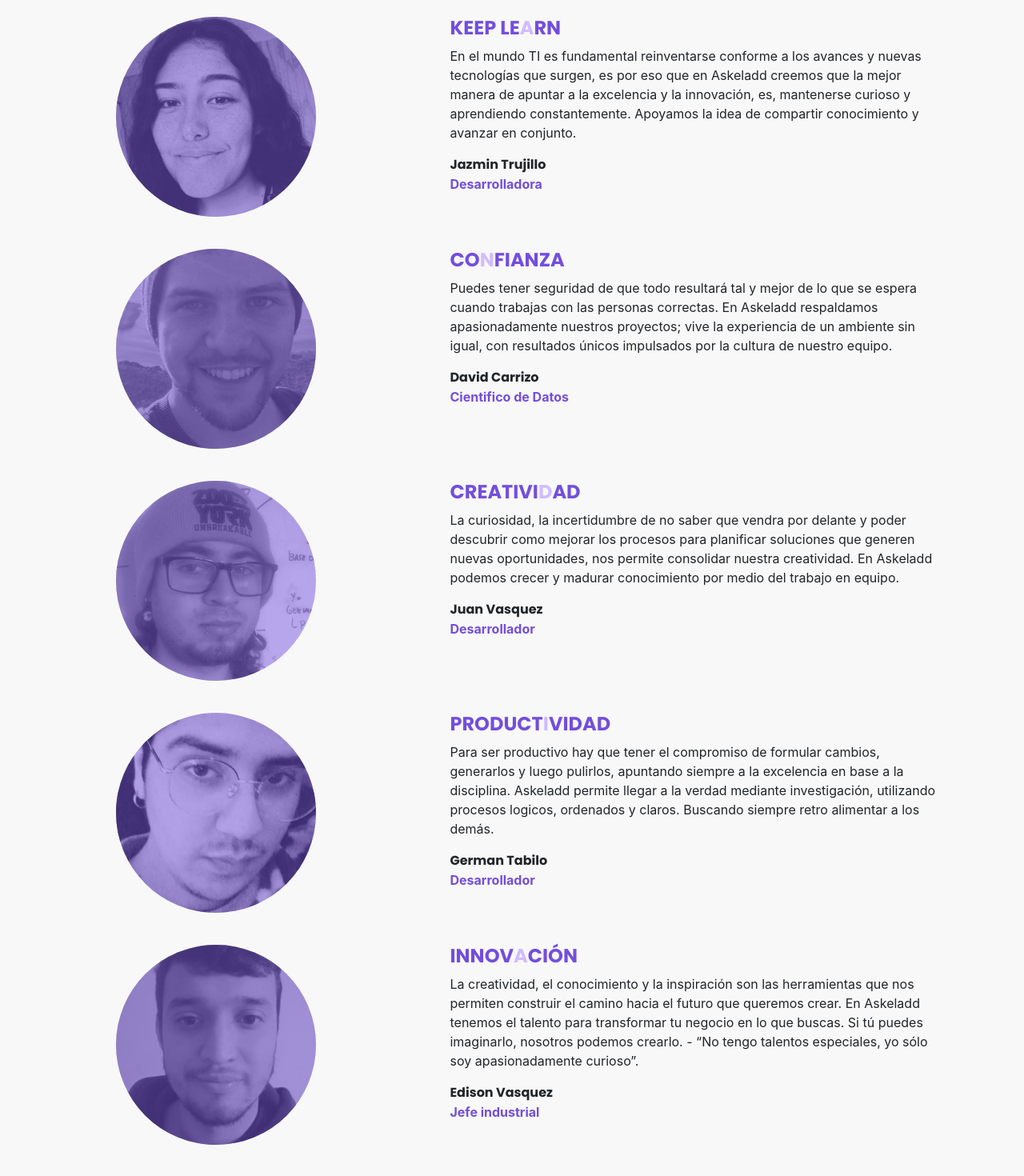
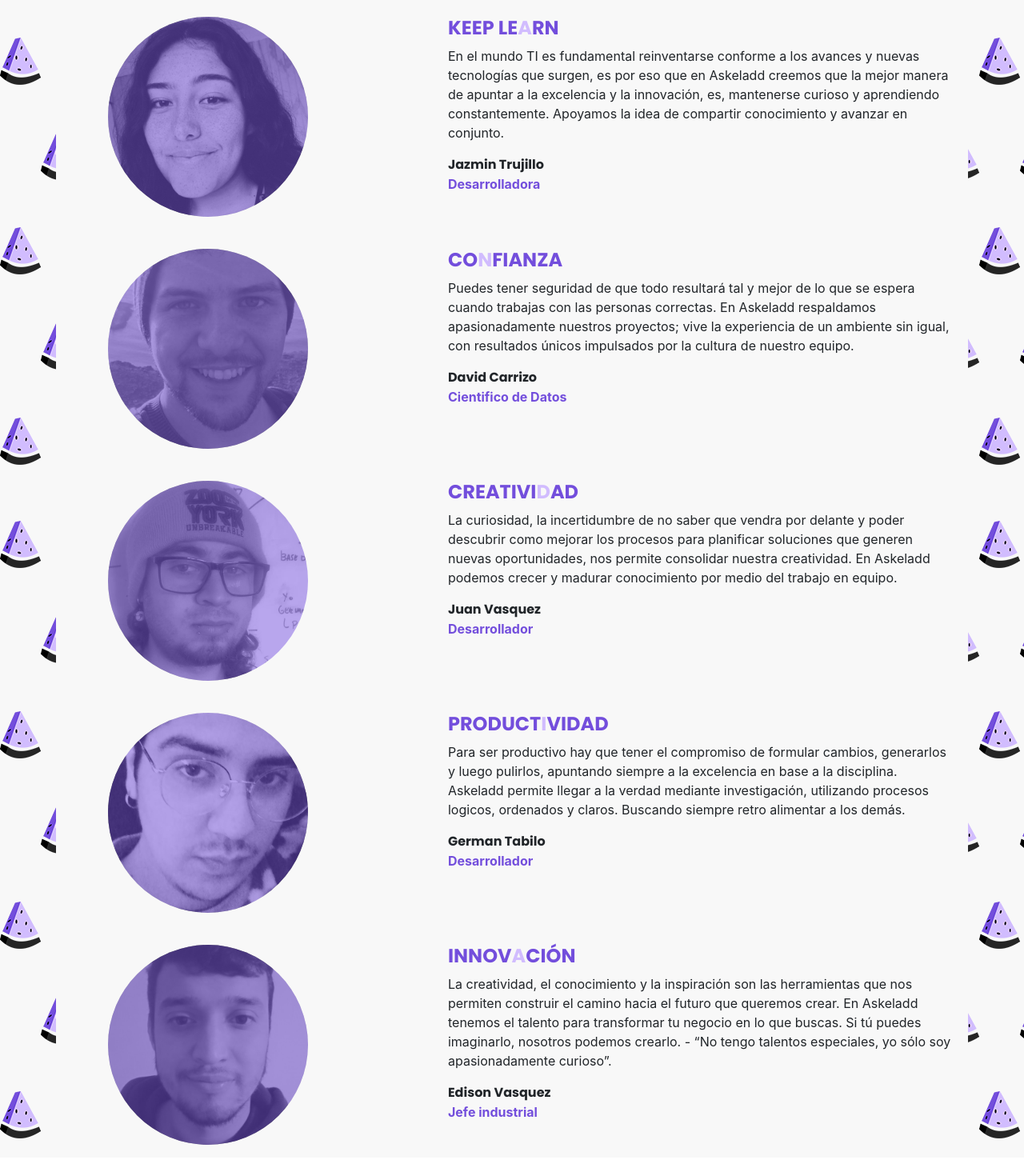
Before and after one commit to vrigna/askeladd-studio, a Vue app: page /#/culture in a window 1280 px wide. Shown: the part 524-1994 px from the top of the page at 80% size. After the commit the page ends 1971 px from the top, so only its background shows below. Built offline with nearby package versions, Linux system fonts and the light colour scheme.

Commit message:
se agrego un patron de fondo a cultura

```diff
--- a/src/views/Culture.vue
+++ b/src/views/Culture.vue
@@ -1,11 +1,12 @@
 <template>
-  <div class="d-flex flex-column justify-content-center bg-light" id="culture">
-      <div class="container">
+  <div :style="askeladdBackground" class="d-flex flex-column justify-content-center bg-light" id="culture">
+      <div class="container bg-light">
         <h2 class="font-weight-bold text-primary display-4 text-center" style="font-family: Poppins">Nuestra cultura</h2>
         <h4 class="text-center" style="font-family: Poppins">Contada por nuestro propio equipo</h4>
         <br><br>
 
-       <div class="container">
+
+            <div class="">
                 <div class="row">
                     <figure class="col-lg-4 col-md-12 text-center">
                         <div :style="carlosProfile" class="bg-primary rounded-circle img-profile">
@@ -23,7 +24,7 @@
             </div>
 
             <br>
-        <div class="container">
+            <div class="">
                 <div class="row">
                     <figure class="col-lg-4 col-md-12 text-center">
                         <div :style="jazzProfile" class="bg-primary rounded-circle img-profile">
@@ -41,7 +42,7 @@
             </div>
             <br>
 
-         <div class="container">
+            <div class="">
                 <div class="row">
                     <figure class="col-lg-4 col-md-12 text-center">
                         <div :style="davidProfile" class="bg-primary rounded-circle img-profile">
@@ -59,7 +60,7 @@
             </div>
             <br>
 
-        <div class="container">
+            <div class="">
                 <div class="row">
                     <figure class="col-lg-4 col-md-12 text-center">
                         <div :style="juanProfile" class="bg-primary rounded-circle img-profile">
@@ -77,7 +78,7 @@
             </div>
             <br>
 
-        <div class="container">
+            <div class="">
                 <div class="row">
                     <figure class="col-lg-4 col-md-12 text-center">
                         <div :style="germanProfile" class="bg-primary rounded-circle img-profile">
@@ -95,7 +96,7 @@
             </div>
             <br>
 
-        <div class="container">
+            <div class="">
                 <div class="row">
                     <figure class="col-lg-4 col-md-12 text-center">
                         <div :style="edisonProfile" class="bg-primary rounded-circle img-profile">
@@ -111,9 +112,6 @@
                     </div>
                 </div>
             </div>
-
-        <br>
-
         </div>
 
   </div>
@@ -126,7 +124,7 @@ import davidProfile from '@/assets/josh.png'
 import juanProfile from '@/assets/juan2.png'
 import germanProfile from '@/assets/german.png'
 import edisonProfile from '@/assets/edison.png'
-
+import askeladdBackground from '@/assets/askeladd-background.png'
 
 export default {
     name: 'Culture',
@@ -139,6 +137,7 @@ export default {
             juanProfile: `background-image: url(${juanProfile})`,
             germanProfile: `background-image: url(${germanProfile})`,
             edisonProfile: `background-image: url(${edisonProfile})`,
+            askeladdBackground: `background-image: url(${askeladdBackground})`,
         }
     },
 
```
Also changed, not shown: src/assets/askeladd-background.png (added). Lines whose indentation alone changed are shown as unchanged.
